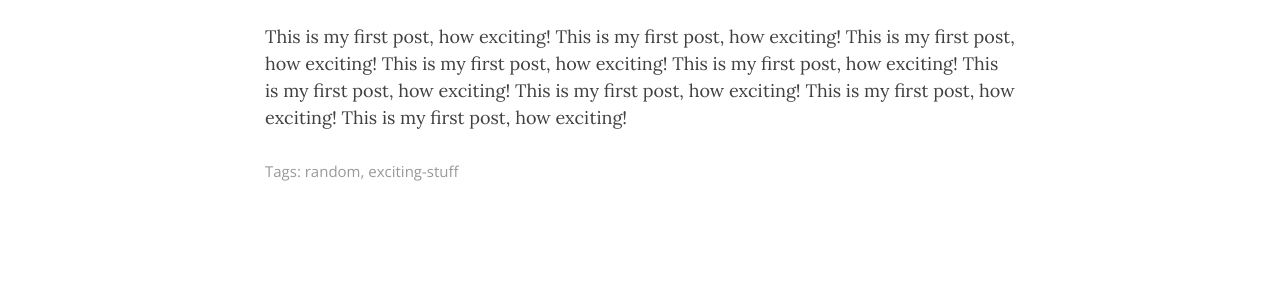
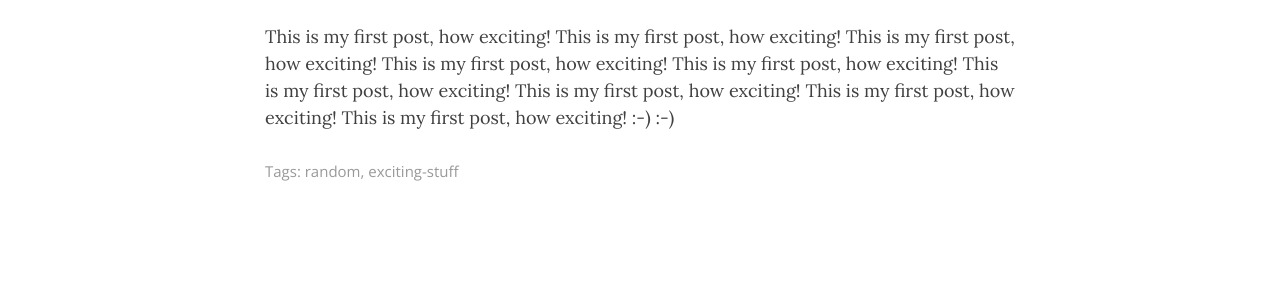
Before and after one commit to mobratil/erikabloguje.github.io, a Jekyll site: the page built from _posts/2017-08-17-first-post.md, in a window 1280 px wide. Shown: the part 248-548 px from the top of the page. Built offline with Jekyll 4.4.1, drawn with Linux system fonts in a browser that asks for light colours; nearby versions of some CDN libraries; part of the change alters nothing that is shown.

```diff
--- a/_posts/2017-08-17-first-post.md
+++ b/_posts/2017-08-17-first-post.md
@@ -2,7 +2,10 @@
 layout: post
 title: First post!
 image: /img/hello_world.jpeg
-tags: [random, exciting-stuff]
+tags:
+  - random
+  - exciting-stuff
+published: true
 ---
 
-This is my first post, how exciting! This is my first post, how exciting! This is my first post, how exciting! This is my first post, how exciting! This is my first post, how exciting! This is my first post, how exciting! This is my first post, how exciting! This is my first post, how exciting! This is my first post, how exciting!
+This is my first post, how exciting! This is my first post, how exciting! This is my first post, how exciting! This is my first post, how exciting! This is my first post, how exciting! This is my first post, how exciting! This is my first post, how exciting! This is my first post, how exciting! This is my first post, how exciting! :-) :-)
```
